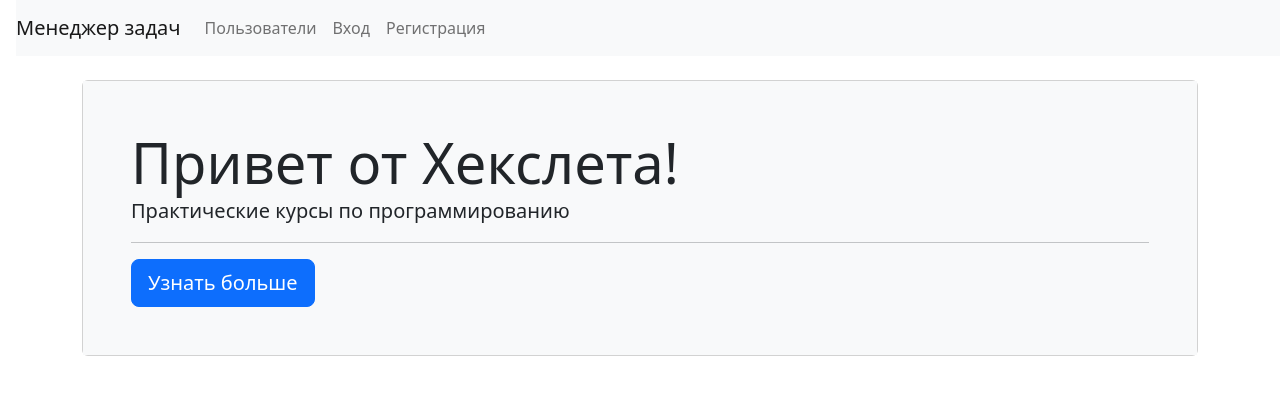
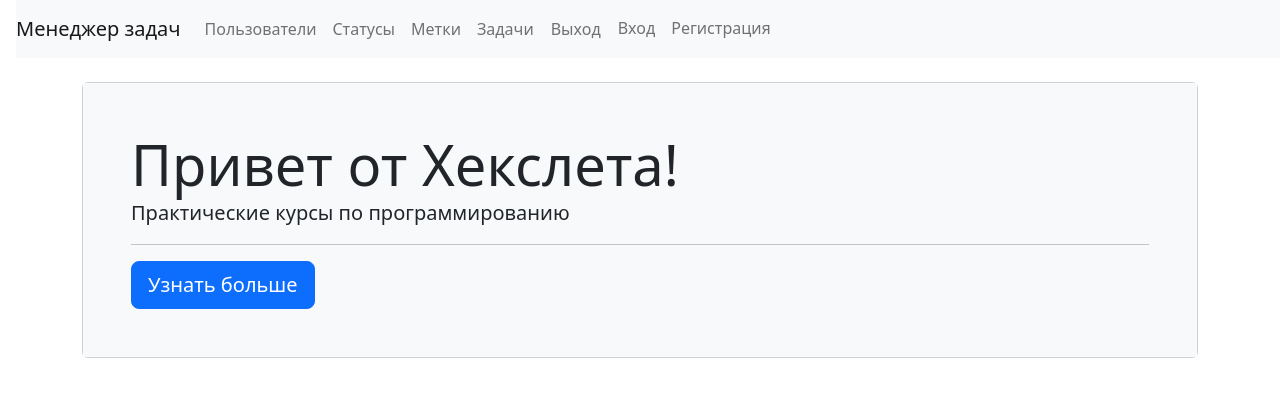
Before and after one commit to Cherund/task-manager, a Django app: page / in a window 1280 px wide. Shown: the top 420 px of the page. Run offline with Django 4.2, Linux system fonts and the light colour scheme.

Commit message:
add options to nav.html

```diff
--- a/task_manager/templates/includes/nav.html
+++ b/task_manager/templates/includes/nav.html
@@ -9,8 +9,25 @@
             <a class="nav-link" href="/users/">Пользователи</a>
           </li>
 
+
+            <li class="nav-item">
+              <a class="nav-link" href="/statuses/">Статусы</a>
+            </li>
+            <li class="nav-item">
+              <a class="nav-link" href="/labels/">Метки</a>
+            </li>
+            <li class="nav-item">
+              <a class="nav-link" href="/tasks/">Задачи</a>
+            </li>
         </ul>
+
+
         <ul class="navbar-nav">
+
+            <form action="/logout/" method="post">
+              <input type="hidden" name="" value="">
+              <input class="btn nav-link" type="submit" value="Выход">
+            </form>
 
             <li class="nav-item">
               <a class="nav-link" href="/login/">Вход</a>
```
